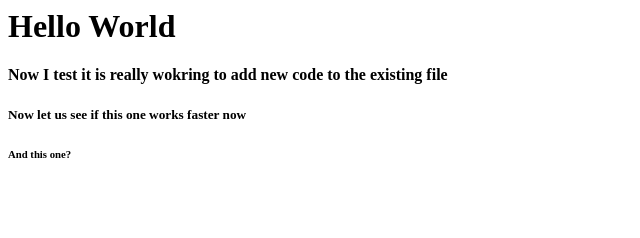
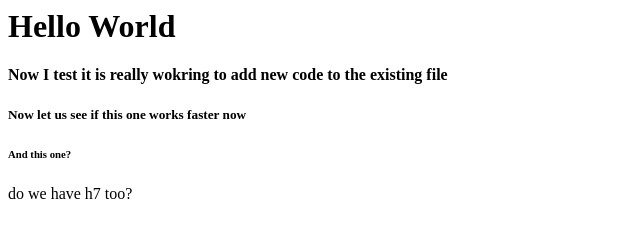
Before and after one commit to Zomnipotential/Zomnipotential.github.io, a plain HTML site: page index.html in a window 1280 px wide. Shown: the whole page, without its empty margins (0-640 px from the left). Drawn offline with Linux system fonts and the light colour scheme.

Commit message:
added an a7 to see how fast it commits

```diff
--- a/index.html
+++ b/index.html
@@ -3,3 +3,4 @@
 <h4>Now I test it is really wokring to add new code to the existing file</h4>
 <h5>Now let us see if this one works faster now</h5>
 <h6>And this one?</h6>
+<h7>do we have h7 too?</h7>
```
Also changed, not shown: 1 other file.
